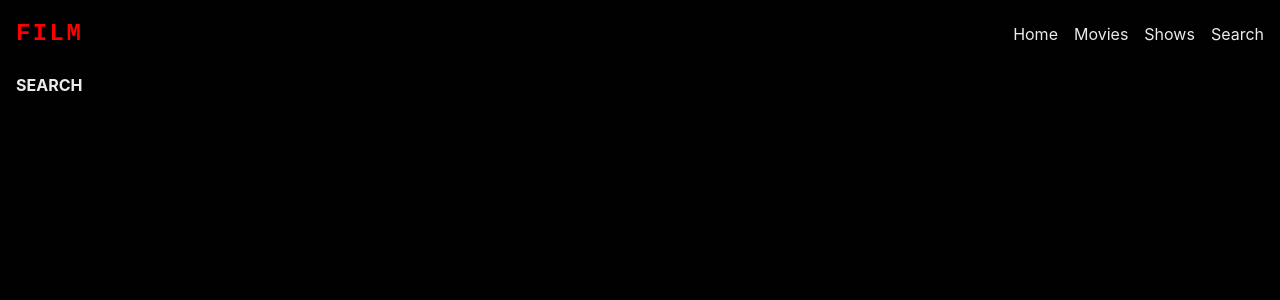
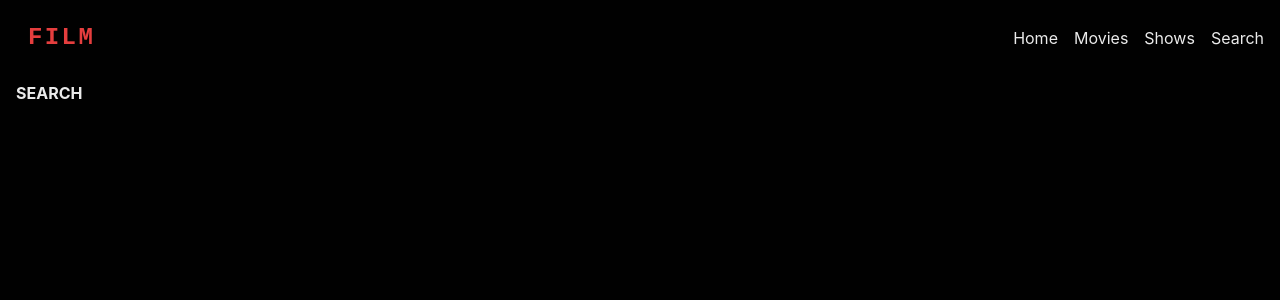
Before and after one commit to Lucas-Mafra/movie-list, a React (Vite) app: page /search in a window 1280 px wide. Shown: the top 300 px of the page. Built offline with nearby package versions, Linux system fonts and the light colour scheme.

Commit message:
feat: add animation to logo

```diff
--- a/src/components/Navbar.jsx
+++ b/src/components/Navbar.jsx
@@ -1,6 +1,9 @@
 import { Box, Center, Container, Flex } from "@chakra-ui/react";
+import { motion } from "framer-motion";
 import React from "react";
 import { Link } from "react-router-dom";
+
+const MotionBox = motion(Box);
 
 const Navbar = () => {
   return (
@@ -9,15 +12,26 @@ const Navbar = () => {
         <Flex justifyContent={"space-between"}>
           {/* LOGO */}
           <Link to="/">
-            <Box
-              fontSize={"2xl"}
-              fontWeight={"bold"}
-              color={"red"}
-              letterSpacing={"widest"}
-              fontFamily={"monospace"}
+            <MotionBox
+              fontSize="2xl"
+              fontWeight="bold"
+              color="red.500"
+              letterSpacing="widest"
+              fontFamily="monospace"
+              px={3}
+              py={1}
+              borderRadius="md"
+              display="inline-block"
+              whileHover={{
+                scaleX: 1.1,
+              }}
+              transition={{
+                duration: 0.3,
+                ease: "easeInOut",
+              }}
             >
               FILM
-            </Box>
+            </MotionBox>
           </Link>
           {/* Desktop */}
           <Flex gap={4} alignItems={"center"}>
```
